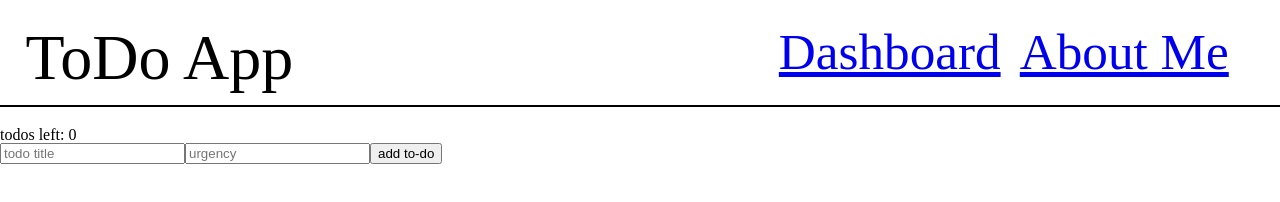
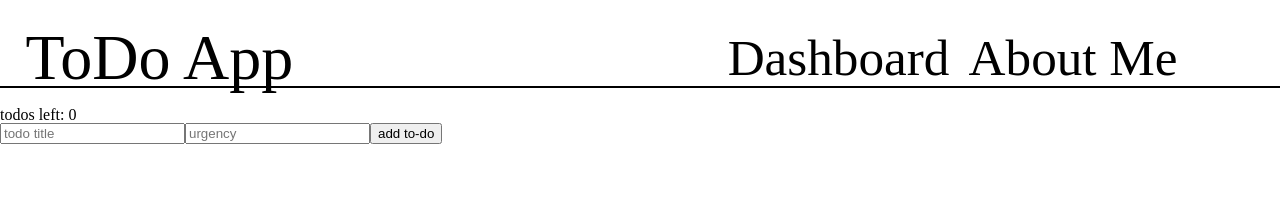
Before and after one commit to andyfiveeleven/todo-tester-app, a React app: page / in a window 1280 px wide. Built offline with nearby package versions, Linux system fonts and the light colour scheme.

Commit message:
basic navbar done

```diff
--- a/src/component/navbar/_navbar.scss
+++ b/src/component/navbar/_navbar.scss
@@ -7,13 +7,14 @@ header {
     float: left;
     display: inline-block;
     font-size: 5vw;
-    padding: 2vw;
+    margin-left: 2vw;
+    padding-top: 2vw;
   }
 
   nav {
     display: inline-block;
     width: 60%;
-    padding: 2vw;
+    padding-top: 2.5vw;
     font-size: 4vw;
 
     ul{
@@ -23,6 +24,15 @@ header {
       li{
         display: inline-block;
         margin-left: 1.5vw;
+
+        a{
+          color: black;
+          text-decoration: none;
+        }
+
+        a:hover {
+          text-decoration: underline;
+        }
       }
     }
   }
--- a/src/component/todo-form/index.js
+++ b/src/component/todo-form/index.js
@@ -1,4 +1,5 @@
 import React from 'react'
+import './_todo-form.scss'
 
 class TodoForm extends React.Component{
   constructor(props){
```
Also changed, not shown: src/component/todo-form/_todo-form.scss (added).
